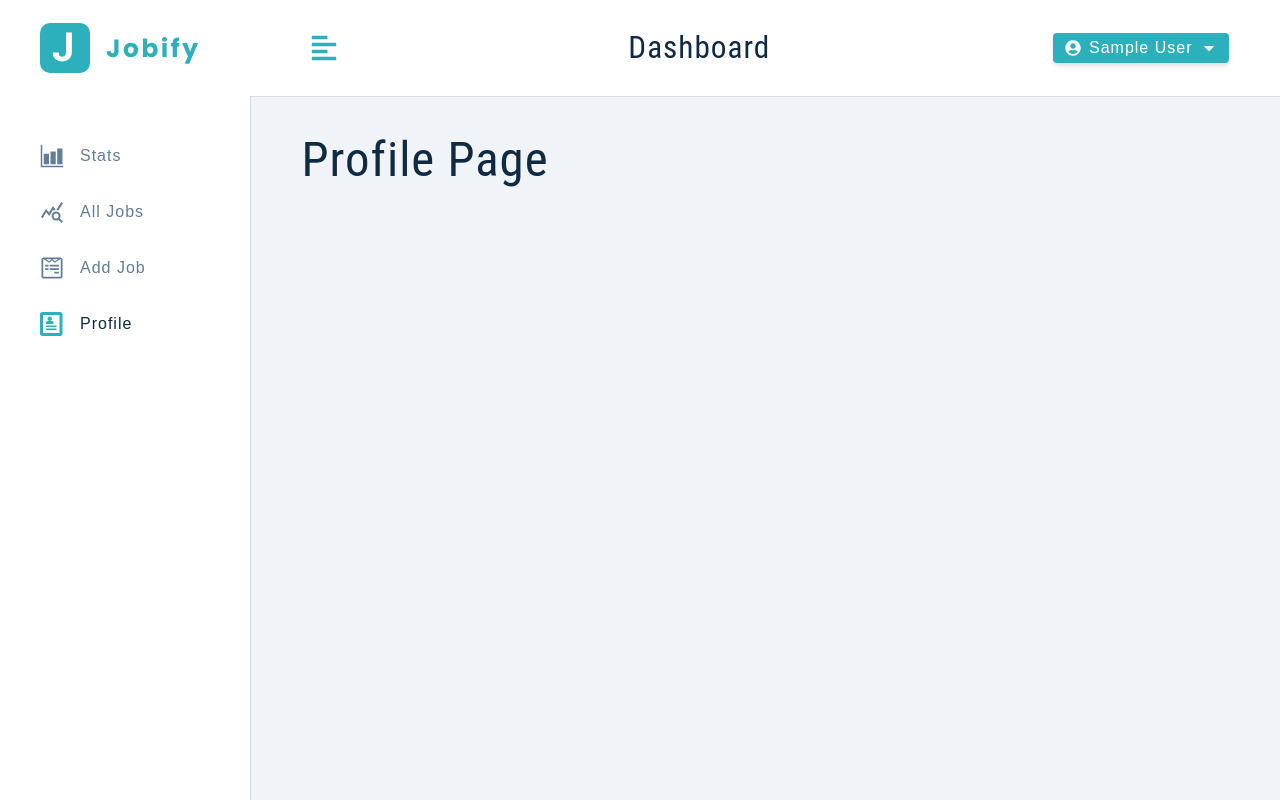
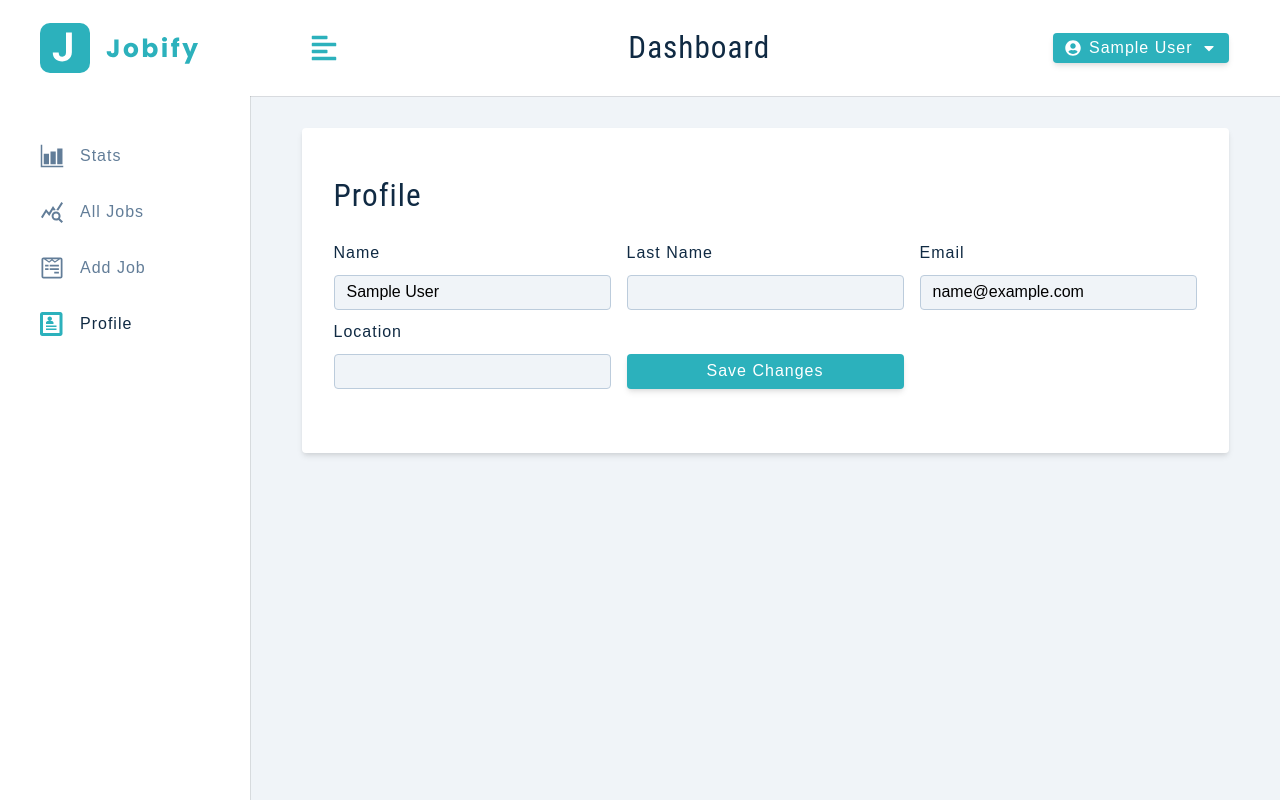
Before and after one commit to tavolafourcade/jobify, a React (Create React App) app in the folder client/: page /profile in a window 1280 px wide. Built offline with nearby package versions, Linux system fonts and the light colour scheme; sample sign-in values are in the browser's storage.

Commit message:
[ ADD ] Profile page to dashboard

```diff
--- a/client/src/context/appContext.jsx
+++ b/client/src/context/appContext.jsx
@@ -101,9 +101,13 @@
     removeUserFromLocalStorage()
   }
 
+  const updateUser = async (currentUser) => {
+    console.log('currentUser', currentUser)
+  }
+
   // Spreading initialState values to be passed down to our components.
   const contextValues = useMemo(() => ({
-    ...state, displayAlert, clearAlert, setupUser, toggleSidebar, logoutUser,
+    ...state, displayAlert, clearAlert, setupUser, toggleSidebar, logoutUser, updateUser,
   }))
   // children refers to our application
   return (
--- a/client/src/pages/dashboard/Profile.jsx
+++ b/client/src/pages/dashboard/Profile.jsx
@@ -1,8 +1,67 @@
-import React from 'react'
+import React, { useState } from 'react'
+import { FormRow, Alert } from '../../components'
+import { useAppContext } from '../../context/appContext'
+import Wrapper from '../../assets/wrappers/DashboardFormPage'
 
 function Profile() {
+  const {
+    user, showAlert, displayAlert, updateUser, isLoading,
+  } = useAppContext()
+
+  const [ name, setName ] = useState(user?.name)
+  const [ email, setEmail ] = useState(user?.email)
+  const [ lastname, setLastname ] = useState(user?.lastname)
+  const [ location, setLocation ] = useState(user?.location)
+
+  const handleSubmit = (e) => {
+    e.preventDefault()
+    // remove while testing
+    if (!name || !lastname || !email || !location) {
+      displayAlert()
+      return
+    }
+    updateUser({
+      name, lastname, email, location,
+    })
+  }
   return (
-    <h1>Profile Page</h1>
+    <Wrapper>
+      <form className="form" onSubmit={handleSubmit}>
+        <h3>Profile</h3>
+        {showAlert && <Alert />}
+        <div className="form-center">
+          <FormRow
+            type="text"
+            name="name"
+            value={name}
+            labelText="Name"
+            handleChange={(e) => setName(e.target.value)}
+          />
+          <FormRow
+            type="text"
+            name="lastName"
+            value={lastname}
+            labelText="Last Name"
+            handleChange={(e) => setLastname(e.target.value)}
+          />
+          <FormRow
+            type="email"
+            name="email"
+            value={email}
+            labelText="Email"
+            handleChange={(e) => setEmail(e.target.value)}
+          />
+          <FormRow
+            type="text"
+            name="location"
+            value={location}
+            labelText="Location"
+            handleChange={(e) => setLocation(e.target.value)}
+          />
+          <button className="btn btn-block" type="submit" disabled={isLoading}>{isLoading ? 'Please wait...' : 'Save changes'}</button>
+        </div>
+      </form>
+    </Wrapper>
   )
 }
 
```
